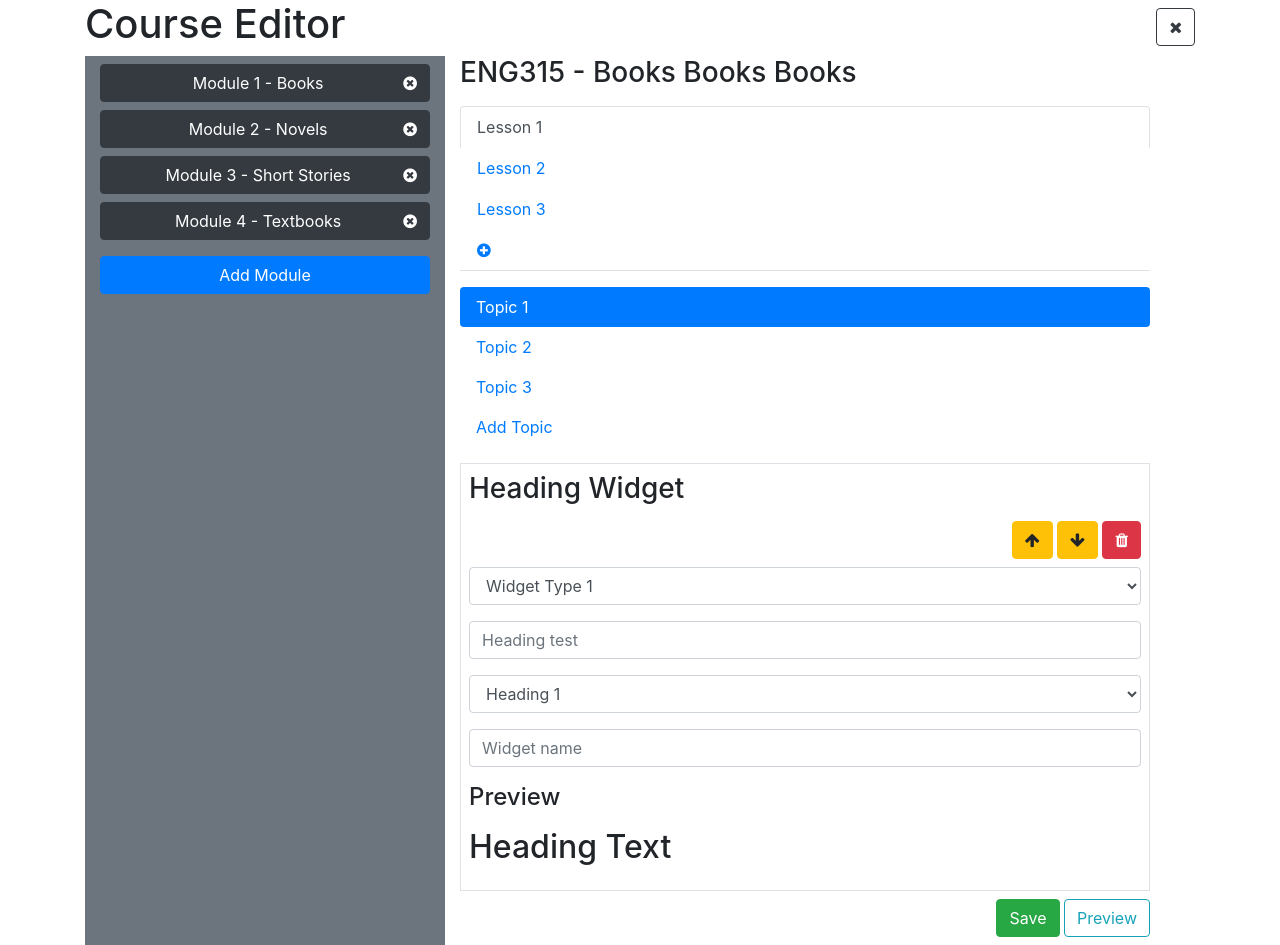
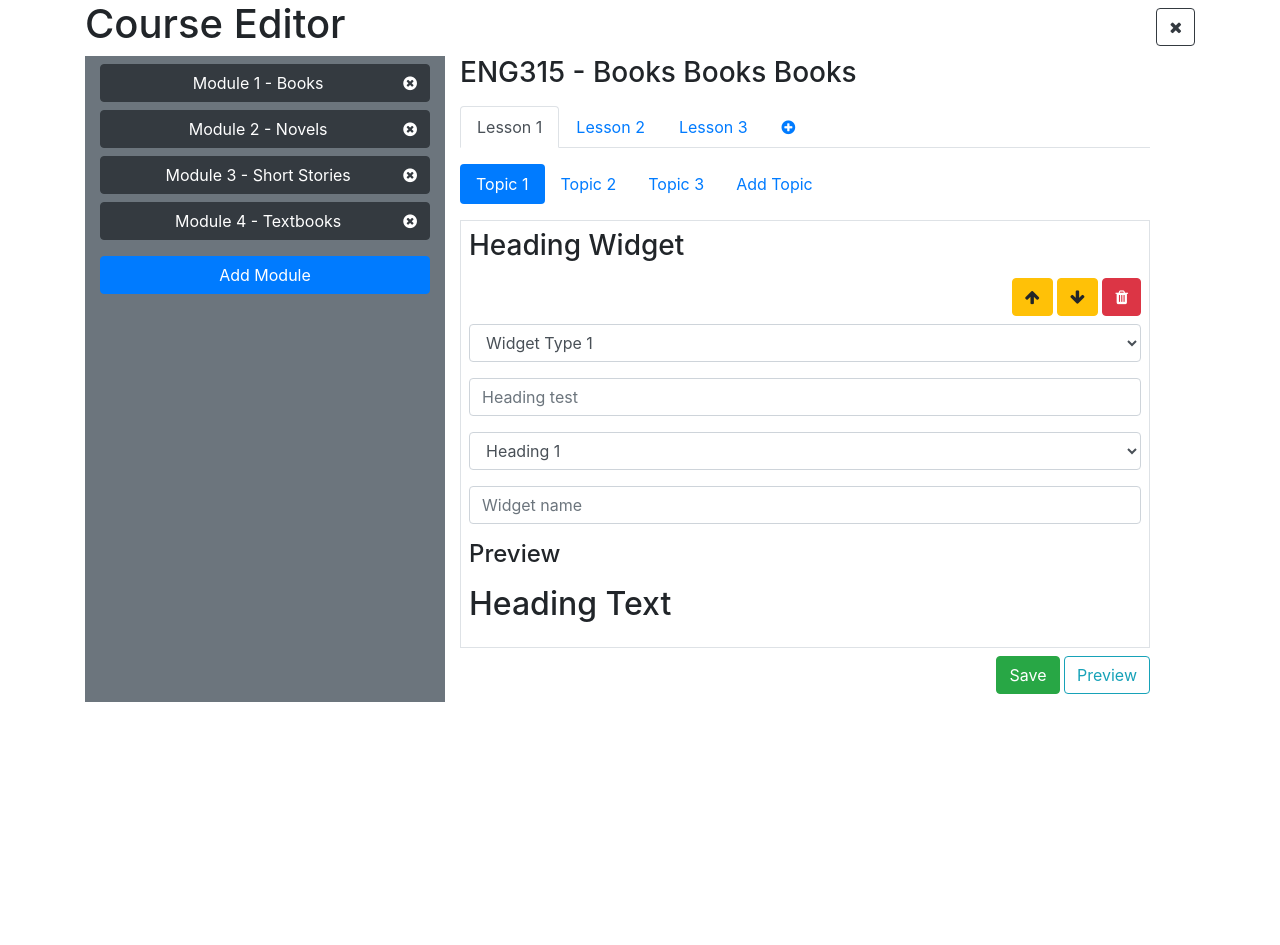
Before and after one commit to whysgai/EdTeach_Server_Java, a web app: page /course_editor/editor.template.client.html in a window 1280 px wide. Shown: the part 56-1001 px from the top of the page. After the commit the page ends 758 px from the top, so only its background shows below. Run offline with its HTML, style and script files only (its server is not run), Linux system fonts and the light colour scheme; data that the repository does not hold is empty.

```diff
--- a/src/main/webapp/course_editor/editor.template.client.html
+++ b/src/main/webapp/course_editor/editor.template.client.html
@@ -82,7 +82,7 @@
                     <div class="marg-below">
                         <h3 class="wbdv-course-title">ENG315 - Books Books Books</h3>
                     </div>
-                    <ul class="marg-below nav nav-tabs wbdv-lesson-tabs  d-none d-sm-block">
+                    <ul class="marg-below nav nav-tabs wbdv-lesson-tabs d-none d-sm-flex">
                         <li class="nav-item">
                             <a class="nav-link active" href="#">Lesson 1</a>
                         </li>
@@ -97,7 +97,7 @@
                         </li>
 
                     </ul>
-                    <ul class="marg-below nav nav-pills wbdv-topic-pill-list d-none d-sm-block">
+                    <ul class="marg-below nav nav-pills wbdv-topic-pill-list d-none d-sm-flex">
                         <li class="nav-item">
                             <a class="nav-link active wbdv-topic-pill" href="#">Topic 1</a>
                         </li>
```
